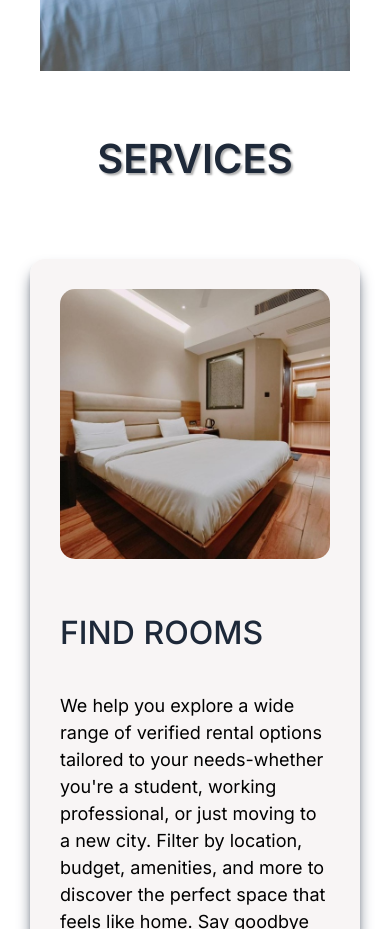
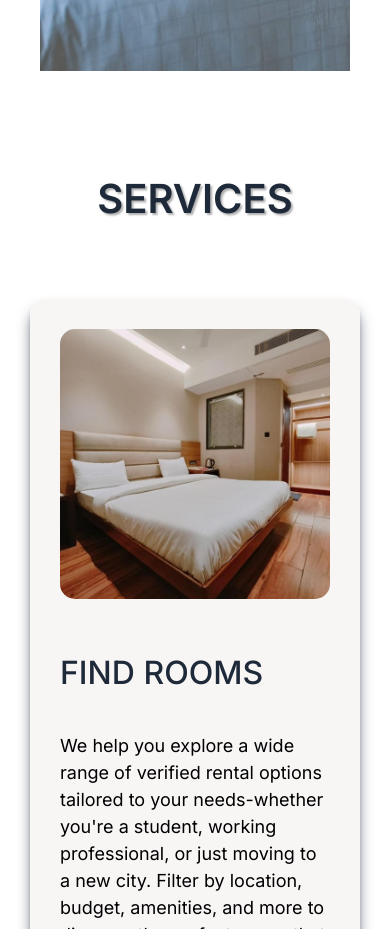
Before and after one commit to rohitkumar893/roomsley, a React (Vite) app: page / in a window 390 px wide. Shown: the part 1115-2044 px from the top of the page. Built offline with nearby package versions, Linux system fonts and the light colour scheme.

Commit message:
fixed responsiveness

```diff
--- a/src/App.css
+++ b/src/App.css
@@ -254,7 +254,7 @@ ul:hover{
 
 @media(max-width:700px){
   .services{
-    margin-top:180px;
+    margin-top:220px;
   }
   .padder{
     padding-left: 40px;
```
